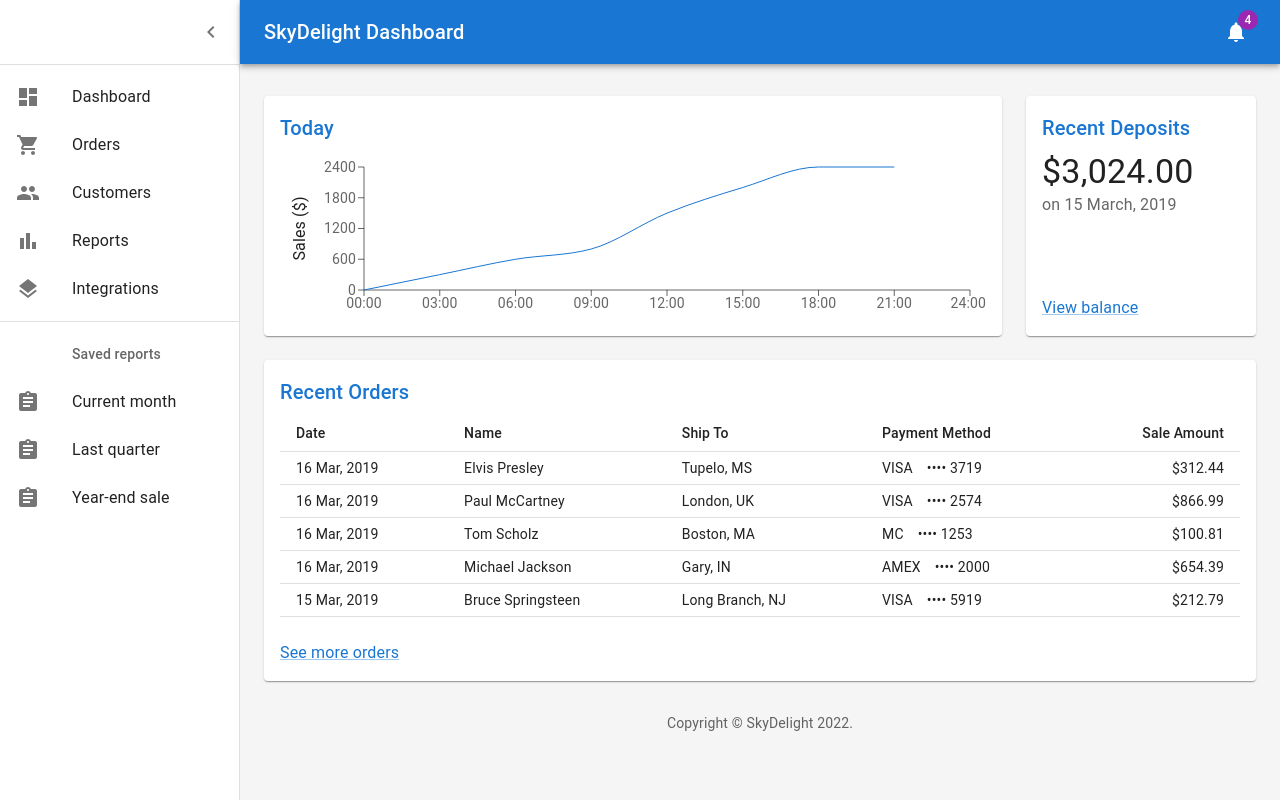
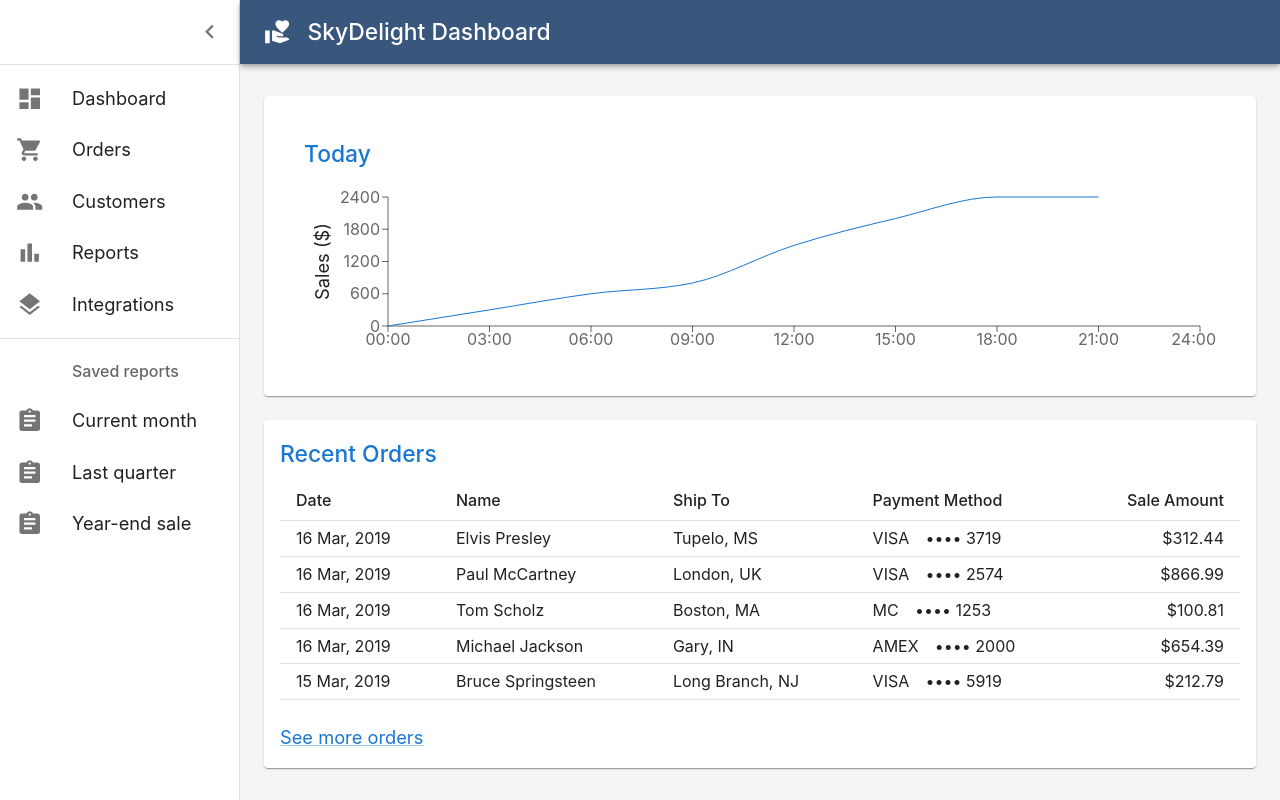
Before and after one commit to jluismarq/weblogin, a React (Create React App) app: page /dashboard in a window 1280 px wide. Built offline with nearby package versions, Linux system fonts and the light colour scheme.

Commit message:
Colores dashboard

```diff
--- a/src/views/Dashboard.js
+++ b/src/views/Dashboard.js
@@ -20,6 +20,7 @@ import { mainListItems, secondaryListItems } from '../Dashcomponents/listItems';
 import Chart from '../Dashcomponents/Chart';
 import Deposits from '../Dashcomponents/Deposits';
 import Orders from '../Dashcomponents/Orders';
+import VolunteerActivismIcon from "@mui/icons-material/VolunteerActivism";
 
 function Copyright(props) {
   return (
@@ -79,7 +80,23 @@ const Drawer = styled(MuiDrawer, { shouldForwardProp: (prop) => prop !== 'open'
   }),
 );
 
-const mdTheme = createTheme();
+const mdTheme = createTheme({
+  typography: {
+    fontFamily: [
+      "-apple-system",
+      "BlinkMacSystemFont",
+      '"Segoe UI"',
+      "Roboto",
+      '"Helvetica Neue"',
+      "Arial",
+      "sans-serif",
+      '"Apple Color Emoji"',
+      '"Segoe UI Emoji"',
+      '"Segoe UI Symbol"',
+    ].join(","),
+    fontSize: 16,
+  },
+});
 
 function DashboardContent() {
   const [open, setOpen] = React.useState(true);
@@ -95,6 +112,7 @@ function DashboardContent() {
           <Toolbar
             sx={{
               pr: '24px', // keep right padding when drawer closed
+              backgroundColor:'#39567C',
             }}
           >
             <IconButton
@@ -109,6 +127,7 @@ function DashboardContent() {
             >
               <MenuIcon />
             </IconButton>
+            <VolunteerActivismIcon sx={{ mr: 2 }} style={{ color: "white" }} />
             <Typography
               component="h1"
               variant="h6"
@@ -118,11 +137,11 @@ function DashboardContent() {
             >
               SkyDelight Dashboard
             </Typography>
-            <IconButton color="inherit">
+            {/* <IconButton color="inherit">
               <Badge badgeContent={4} color="secondary">
                 <NotificationsIcon />
               </Badge>
-            </IconButton>
+            </IconButton> */}
           </Toolbar>
         </AppBar>
         <Drawer variant="permanent" open={open}>
@@ -161,7 +180,20 @@ function DashboardContent() {
           <Container maxWidth="lg" sx={{ mt: 4, mb: 4 }}>
             <Grid container spacing={3}>
               {/* Chart */}
-              <Grid item xs={12} md={8} lg={9}>
+              <Grid item xs={12}>
+                <Paper
+                  sx={{
+                    p: 5,
+                    display: 'flex',
+                    flexDirection: 'column',
+                    height: 300,
+                  }}
+                >
+                  <Chart />
+                </Paper>
+              </Grid>
+              {/* Recent Deposits */}
+              {/* <Grid item xs={12} md={4} lg={3}>
                 <Paper
                   sx={{
                     p: 2,
@@ -169,23 +201,10 @@ function DashboardContent() {
                     flexDirection: 'column',
                     height: 240,
                   }}
-                >
-                  <Chart />
+                > */}
+                  {/* <Deposits />
                 </Paper>
-              </Grid>
-              {/* Recent Deposits */}
-              <Grid item xs={12} md={4} lg={3}>
-                <Paper
-                  sx={{
-                    p: 2,
-                    display: 'flex',
-                    flexDirection: 'column',
-                    height: 240,
-                  }}
-                >
-                  <Deposits />
-                </Paper>
-              </Grid>
+              </Grid> */}
               {/* Recent Orders */}
               <Grid item xs={12}>
                 <Paper sx={{ p: 2, display: 'flex', flexDirection: 'column' }}>
```
